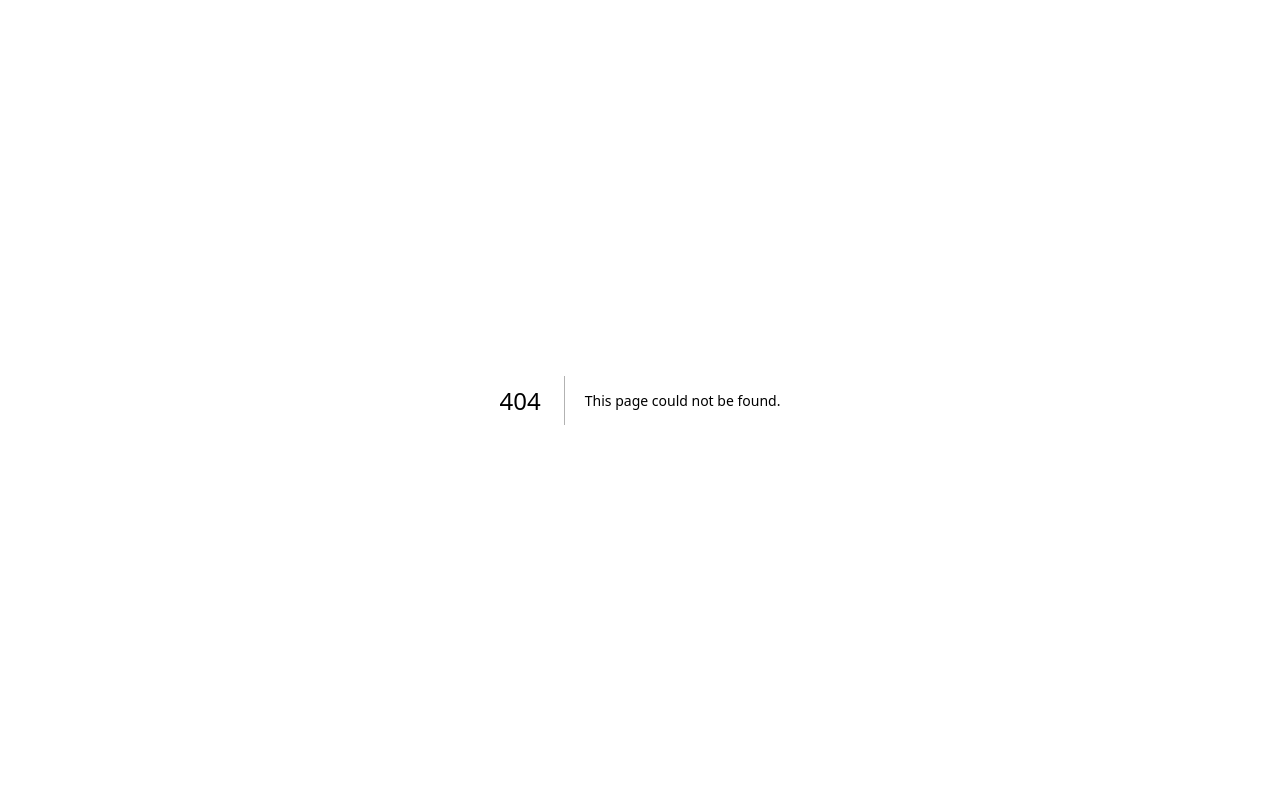
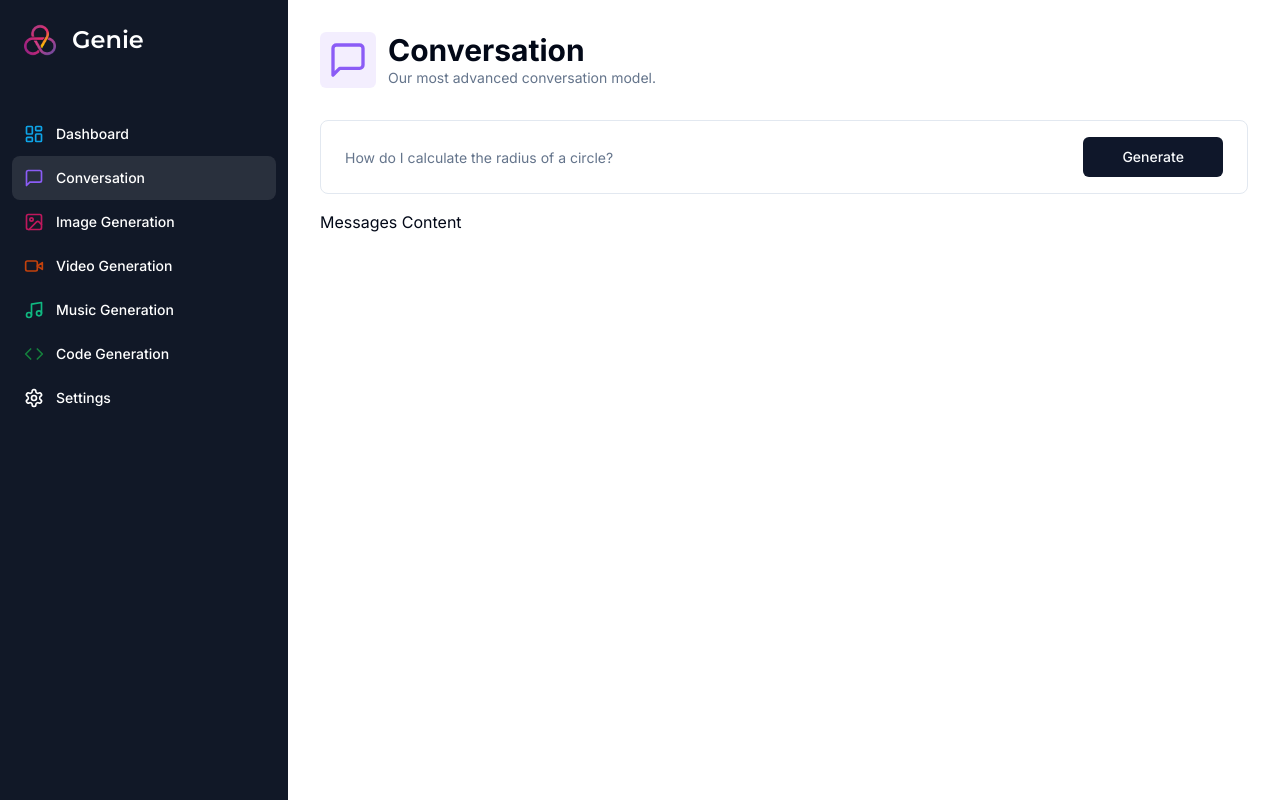
Before and after one commit to manjul22/genie-ai-saas, a Next.js app: page /conversation in a window 1280 px wide. Before the commit this address had no page. Built offline with nearby package versions, Linux system fonts and the light colour scheme.

Commit message:
created conversation AI page

```diff
--- /dev/null
+++ b/app/(dashboard)/(routes)/conversation/constants.ts
@@ -0,0 +1,6 @@
+import * as z from "zod";
+export const formSchema = z.object({
+    prompt: z.string().min(1,{
+        message: "Prompt is required",
+    }),
+})
--- /dev/null
+++ b/app/(dashboard)/(routes)/conversation/page.tsx
@@ -0,0 +1,73 @@
+"use client";
+
+import * as z from "zod";
+import Heading from '@/components/heading'
+import React from 'react';
+import { MessageSquare } from "lucide-react";
+import { useForm } from 'react-hook-form';
+
+import { formSchema } from "./constants";
+import { zodResolver } from "@hookform/resolvers/zod";
+import { Form, FormControl, FormField, FormItem } from "@/components/ui/form";
+import { Input } from "@/components/ui/input";
+import { Button } from "@/components/ui/button";
+
+const ConversationPage = () => {
+    const form = useForm<z.infer<typeof formSchema>>({
+        resolver: zodResolver(formSchema),
+        defaultValues: {
+            prompt: ""
+        }
+    });
+
+    const isLoading = form.formState.isSubmitting;
+    const onSubmit = async (values: z.infer<typeof formSchema>) => {
+        console.log(values);
+    };
+
+    return (
+        <div>
+            <Heading
+                title="Conversation"
+                description='Our most advanced conversation model.'
+                icon={MessageSquare}
+                iconColor='text-violet-500'
+                bgColor='bg-violet-500/10'
+            />
+            <div className='px-4 lg:px-8'>
+                <div>
+                    <Form {...form}>
+                        <form
+                            onSubmit={form.handleSubmit(onSubmit)}
+                            className="rounded-lg border w-full p-4 px-3 md:px-6 focus-within:shadow-sm grid grid-cols-12 gap-2"
+                        >
+                            <FormField
+                                name="prompt"
+                                render={({ field }) => (
+                                    <FormItem className="col-span-12 lg:col-span-10">
+                                        <FormControl className="m-0 p-0">
+                                            <Input
+                                                className="border-0 outline-none focus-visible:ring-0 focus-visible:ring-transparent"
+                                                disabled={isLoading}
+                                                placeholder="How do I calculate the radius of a circle?"
+                                                {...field}
+                                            />
+                                        </FormControl>
+                                    </FormItem>
+                                )}
+                            />
+                            <Button className="col-span-12 lg:col-span-2 w-full" disabled={isLoading}>
+                                Generate
+                            </Button>
+                        </form>
+                    </Form>
+                </div>
+                <div className="space-y-4 mt-4">
+                    Messages Content
+                </div>
+            </div>
+        </div>
+    )
+}
+
+export default ConversationPage
--- /dev/null
+++ b/components/heading.tsx
@@ -0,0 +1,37 @@
+import React from 'react';
+import { LucideIcon } from "lucide-react"
+import { cn } from '@/lib/utils';
+
+interface HeadingProps {
+    title: string;
+    description: string;
+    icon: LucideIcon;
+    iconColor?: string;
+    bgColor?: string;
+}
+
+const Heading = ({
+    title,
+    description,
+    icon: Icon,
+    iconColor,
+    bgColor
+}: HeadingProps) => {
+    return (
+        <div className='px-4 lg:px-8 flex items-center gap-x-3 mb-8'>
+            <div className={cn("p-2 w-fit rounded-md", bgColor)} >
+                <Icon className={cn("w-10 h-10", iconColor)} />
+            </div>
+            <div>
+                <h2 className='text-3xl font-bold'>
+                    {title}
+                </h2>
+                <p className='text-sm text-muted-foreground'>
+                    {description}
+                </p>
+            </div>
+        </div>
+    )
+}
+
+export default Heading;
--- /dev/null
+++ b/components/ui/form.tsx
@@ -0,0 +1,176 @@
+import * as React from "react"
+import * as LabelPrimitive from "@radix-ui/react-label"
+import { Slot } from "@radix-ui/react-slot"
+import {
+  Controller,
+  ControllerProps,
+  FieldPath,
+  FieldValues,
+  FormProvider,
+  useFormContext,
+} from "react-hook-form"
+
+import { cn } from "@/lib/utils"
+import { Label } from "@/components/ui/label"
+
+const Form = FormProvider
+
+type FormFieldContextValue<
+  TFieldValues extends FieldValues = FieldValues,
+  TName extends FieldPath<TFieldValues> = FieldPath<TFieldValues>
+> = {
+  name: TName
+}
+
+const FormFieldContext = React.createContext<FormFieldContextValue>(
+  {} as FormFieldContextValue
+)
+
+const FormField = <
+  TFieldValues extends FieldValues = FieldValues,
+  TName extends FieldPath<TFieldValues> = FieldPath<TFieldValues>
+>({
+  ...props
+}: ControllerProps<TFieldValues, TName>) => {
+  return (
+    <FormFieldContext.Provider value={{ name: props.name }}>
+      <Controller {...props} />
+    </FormFieldContext.Provider>
+  )
+}
+
+const useFormField = () => {
+  const fieldContext = React.useContext(FormFieldContext)
+  const itemContext = React.useContext(FormItemContext)
+  const { getFieldState, formState } = useFormContext()
+
+  const fieldState = getFieldState(fieldContext.name, formState)
+
+  if (!fieldContext) {
+    throw new Error("useFormField should be used within <FormField>")
+  }
+
+  const { id } = itemContext
+
+  return {
+    id,
+    name: fieldContext.name,
+    formItemId: `${id}-form-item`,
+    formDescriptionId: `${id}-form-item-description`,
+    formMessageId: `${id}-form-item-message`,
+    ...fieldState,
+  }
+}
+
+type FormItemContextValue = {
+  id: string
+}
+
+const FormItemContext = React.createContext<FormItemContextValue>(
+  {} as FormItemContextValue
+)
+
+const FormItem = React.forwardRef<
+  HTMLDivElement,
+  React.HTMLAttributes<HTMLDivElement>
+>(({ className, ...props }, ref) => {
+  const id = React.useId()
+
+  return (
+    <FormItemContext.Provider value={{ id }}>
+      <div ref={ref} className={cn("space-y-2", className)} {...props} />
+    </FormItemContext.Provider>
+  )
+})
+FormItem.displayName = "FormItem"
+
+const FormLabel = React.forwardRef<
+  React.ElementRef<typeof LabelPrimitive.Root>,
+  React.ComponentPropsWithoutRef<typeof LabelPrimitive.Root>
+>(({ className, ...props }, ref) => {
+  const { error, formItemId } = useFormField()
+
+  return (
+    <Label
+      ref={ref}
+      className={cn(error && "text-destructive", className)}
+      htmlFor={formItemId}
+      {...props}
+    />
+  )
+})
+FormLabel.displayName = "FormLabel"
+
+const FormControl = React.forwardRef<
+  React.ElementRef<typeof Slot>,
+  React.ComponentPropsWithoutRef<typeof Slot>
+>(({ ...props }, ref) => {
+  const { error, formItemId, formDescriptionId, formMessageId } = useFormField()
+
+  return (
+    <Slot
+      ref={ref}
+      id={formItemId}
+      aria-describedby={
+        !error
+          ? `${formDescriptionId}`
+          : `${formDescriptionId} ${formMessageId}`
+      }
+      aria-invalid={!!error}
+      {...props}
+    />
+  )
+})
+FormControl.displayName = "FormControl"
+
+const FormDescription = React.forwardRef<
+  HTMLParagraphElement,
+  React.HTMLAttributes<HTMLParagraphElement>
+>(({ className, ...props }, ref) => {
+  const { formDescriptionId } = useFormField()
+
+  return (
+    <p
+      ref={ref}
+      id={formDescriptionId}
+      className={cn("text-sm text-muted-foreground", className)}
+      {...props}
+    />
+  )
+})
+FormDescription.displayName = "FormDescription"
+
+const FormMessage = React.forwardRef<
+  HTMLParagraphElement,
+  React.HTMLAttributes<HTMLParagraphElement>
+>(({ className, children, ...props }, ref) => {
+  const { error, formMessageId } = useFormField()
+  const body = error ? String(error?.message) : children
+
+  if (!body) {
+    return null
+  }
+
+  return (
+    <p
+      ref={ref}
+      id={formMessageId}
+      className={cn("text-sm font-medium text-destructive", className)}
+      {...props}
+    >
+      {body}
+    </p>
+  )
+})
+FormMessage.displayName = "FormMessage"
+
+export {
+  useFormField,
+  Form,
+  FormItem,
+  FormLabel,
+  FormControl,
+  FormDescription,
+  FormMessage,
+  FormField,
+}
--- /dev/null
+++ b/components/ui/input.tsx
@@ -0,0 +1,25 @@
+import * as React from "react"
+
+import { cn } from "@/lib/utils"
+
+export interface InputProps
+  extends React.InputHTMLAttributes<HTMLInputElement> {}
+
+const Input = React.forwardRef<HTMLInputElement, InputProps>(
+  ({ className, type, ...props }, ref) => {
+    return (
+      <input
+        type={type}
+        className={cn(
+          "flex h-10 w-full rounded-md border border-input bg-background px-3 py-2 text-sm ring-offset-background file:border-0 file:bg-transparent file:text-sm file:font-medium placeholder:text-muted-foreground focus-visible:outline-none focus-visible:ring-2 focus-visible:ring-ring focus-visible:ring-offset-2 disabled:cursor-not-allowed disabled:opacity-50",
+          className
+        )}
+        ref={ref}
+        {...props}
+      />
+    )
+  }
+)
+Input.displayName = "Input"
+
+export { Input }
--- /dev/null
+++ b/components/ui/label.tsx
@@ -0,0 +1,26 @@
+"use client"
+
+import * as React from "react"
+import * as LabelPrimitive from "@radix-ui/react-label"
+import { cva, type VariantProps } from "class-variance-authority"
+
+import { cn } from "@/lib/utils"
+
+const labelVariants = cva(
+  "text-sm font-medium leading-none peer-disabled:cursor-not-allowed peer-disabled:opacity-70"
+)
+
+const Label = React.forwardRef<
+  React.ElementRef<typeof LabelPrimitive.Root>,
+  React.ComponentPropsWithoutRef<typeof LabelPrimitive.Root> &
+    VariantProps<typeof labelVariants>
+>(({ className, ...props }, ref) => (
+  <LabelPrimitive.Root
+    ref={ref}
+    className={cn(labelVariants(), className)}
+    {...props}
+  />
+))
+Label.displayName = LabelPrimitive.Root.displayName
+
+export { Label }
--- a/package.json
+++ b/package.json
@@ -10,7 +10,9 @@
   },
   "dependencies": {
     "@clerk/nextjs": "^4.25.1",
+    "@hookform/resolvers": "^3.3.1",
     "@radix-ui/react-dialog": "^1.0.5",
+    "@radix-ui/react-label": "^2.0.2",
     "@radix-ui/react-slot": "^1.0.2",
     "class-variance-authority": "^0.7.0",
     "clsx": "^2.0.0",
@@ -18,8 +20,10 @@
     "next": "latest",
     "react": "latest",
     "react-dom": "latest",
+    "react-hook-form": "^7.47.0",
     "tailwind-merge": "^1.14.0",
-    "tailwindcss-animate": "^1.0.7"
+    "tailwindcss-animate": "^1.0.7",
+    "zod": "^3.22.2"
   },
   "devDependencies": {
     "@types/node": "latest",
```
Also changed, not shown: 1 other file (tests, documents, lock files or other folders).
